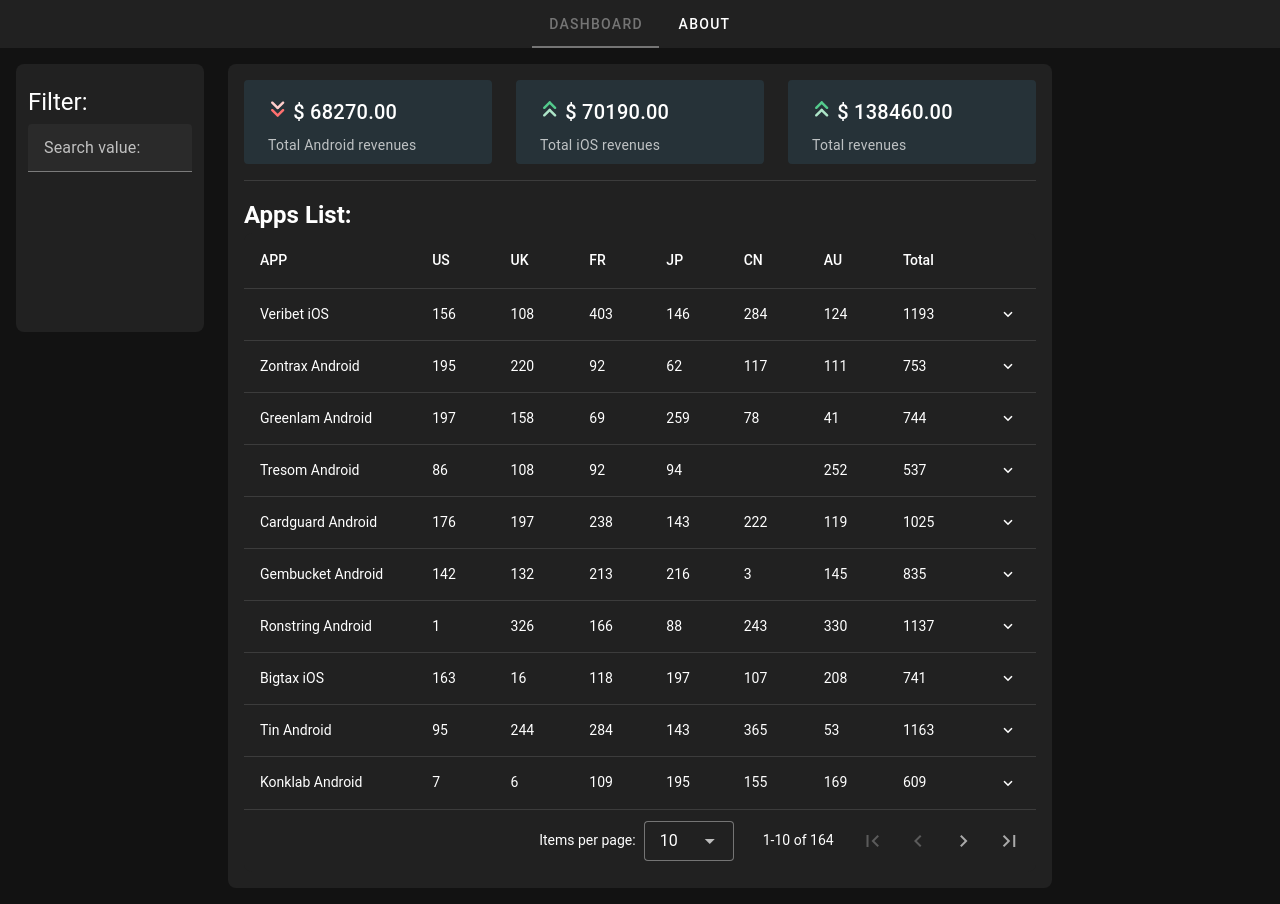
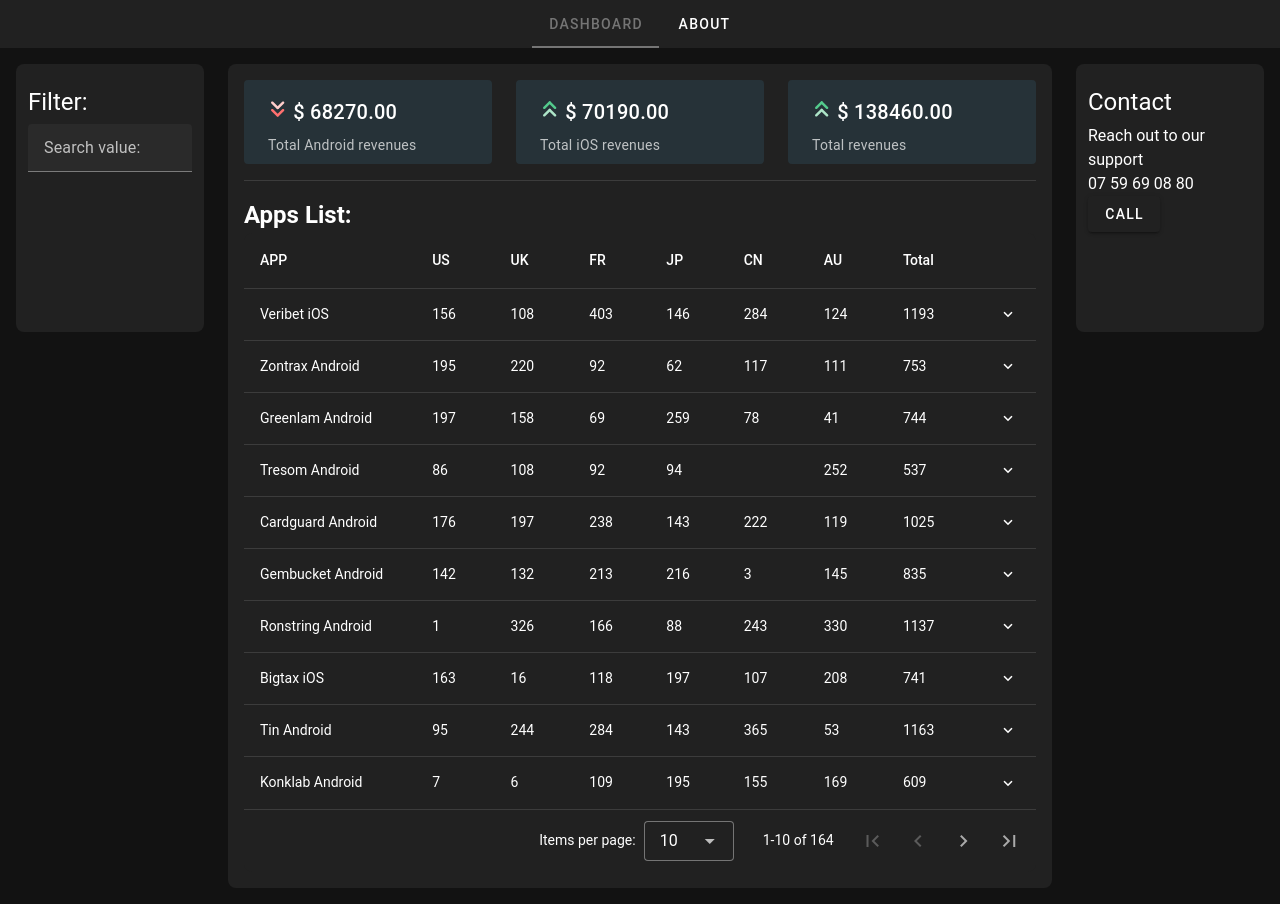
Before and after one commit to 3quanimity/vuetify-dashboard, a Vue app: page / in a window 1280 px wide. Built offline with nearby package versions, Linux system fonts and the light colour scheme.

Commit message:
added an about page

```diff
--- a/components.d.ts
+++ b/components.d.ts
@@ -7,6 +7,7 @@ export {}
 /* prettier-ignore */
 declare module 'vue' {
   export interface GlobalComponents {
+    AboutPage: typeof import('./src/components/AboutPage.vue')['default']
     BarChart: typeof import('./src/components/BarChart.vue')['default']
     FilterBloc: typeof import('./src/components/FilterBloc.vue')['default']
     KpiBloc: typeof import('./src/components/KpiBloc.vue')['default']
--- /dev/null
+++ b/src/components/AboutPage.vue
@@ -0,0 +1,15 @@
+<template>
+  <v-card
+    elevation="2"
+    class="pa-4"
+  >
+    <v-card-text class="text-center">
+      <p class="text-body-1">
+        A dashboard to explore a company’s revenue from different apps and ads, grouped by country.
+      </p>
+      <p class="text-body-1">
+        Made with <span class="text-teal-lighten-1 font-weight-bold">Vue 3</span>, <span class="text-blue-lighten-1 font-weight-bold">Vuetify</span> data tables for easy browsing, and <span class="text-purple-accent-2 font-weight-bold">VueChart3</span>-powered graphs for visual insights.
+      </p>
+    </v-card-text>
+  </v-card>
+</template>
--- a/src/pages/index.vue
+++ b/src/pages/index.vue
@@ -32,7 +32,10 @@
             cols="12"
             sm="2"
           >
-            <FilterBloc @search-value-changed="updateSearchValue" />
+            <FilterBloc
+              v-if="selectedTab == 0"
+              @search-value-changed="updateSearchValue"
+            />
           </v-col>
 
           <!-- MAIN COLUMN -->
@@ -156,17 +159,32 @@
 
             <v-sheet
               v-else
-              min-height="70vh"
               rounded="lg"
-              class="pa-2 pt-4"
-            />
+              class="pa-2"
+            >
+              <AboutPage />
+            </v-sheet>
           </v-col>
 
           <!-- RIGHT COLUMN -->
           <v-col
             cols="12"
             sm="2"
-          />
+          >
+            <v-sheet
+              v-if="selectedTab == 0"
+              rounded="lg"
+              min-height="268"
+              class="pa-3"
+            >
+              <v-list-item-title class="text-h5 mb-1 mt-2">
+                Contact
+              </v-list-item-title>
+              <p>Reach out to our support</p>
+              <p>07 59 69 08 80</p>
+              <v-btn>Call</v-btn>
+            </v-sheet>
+          </v-col>
         </v-row>
       </v-container>
     </v-main>
@@ -184,6 +202,7 @@ import useGetBestCountry from "../utils/useGetBestCountry"
 // Components
 import KpiBloc from "@/components/KpiBloc.vue";
 import FilterBloc from "@/components/FilterBloc.vue";
+import AboutPage from "@/components/AboutPage.vue";
 
 // Variables
 const selectedTab = ref(0);
```
